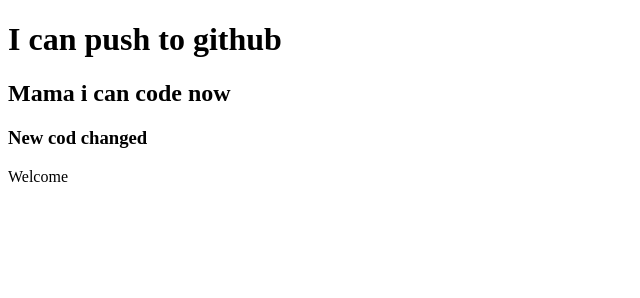
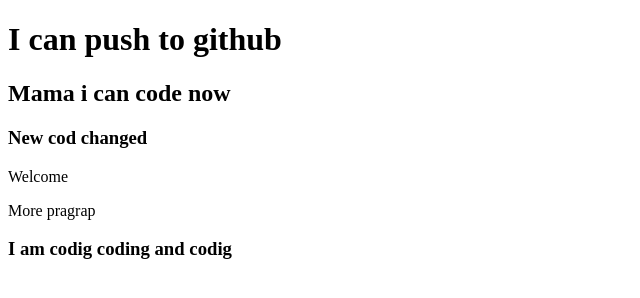
Before and after one commit to shafikulislam1/my-third-repo, a plain HTML site: page index.html in a window 1280 px wide. Shown: the whole page, without its empty margins (0-640 px from the left). Drawn offline with Linux system fonts and the light colour scheme.

Commit message:
add mor cod

```diff
--- a/index.html
+++ b/index.html
@@ -11,5 +11,7 @@
     <h2>Mama i can code now</h2>
     <h3>New cod changed</h3>
     <p>Welcome</p>
+    <p>More pragrap</p>
+    <h3>I am codig coding and codig</h3>
 </body>
 </html>
--- /dev/null
+++ b/style.css
@@ -0,0 +1,3 @@
+p{
+    color: red;
+}
```
